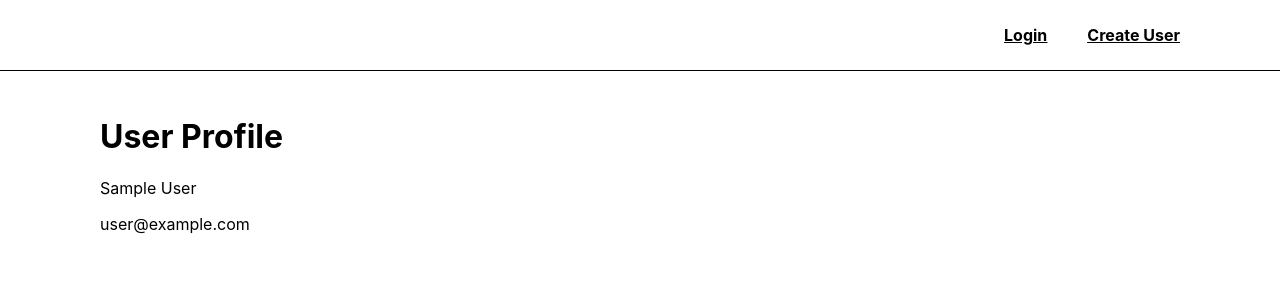
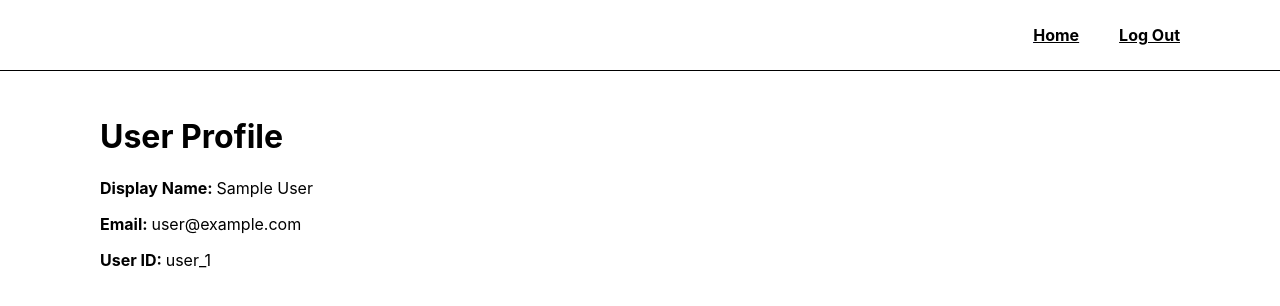
Before and after one commit to tln2007/DW-Exercise-Six, a React (Create React App) app: page / in a window 1280 px wide. Shown: the top 306 px of the page. Built offline with nearby package versions, Linux system fonts and the light colour scheme; no server answers; sample sign-in values are in the browser's storage.

Commit message:
fixed header and login page

```diff
--- a/src/pages/Login.js
+++ b/src/pages/Login.js
@@ -50,6 +50,7 @@ function LoginPage({ isLoggedIn, setIsLoggedIn, setUserInformation }) {
             <div className='PageWrapper'>
                 <h1>Login</h1>
                 <LoginForm loginUser={loginUser}/>
+                <p>{errors}</p>
             </div>
         </>
     );
--- a/src/pages/UserProfile.js
+++ b/src/pages/UserProfile.js
@@ -12,11 +12,25 @@ function UserProfilePage({ isLoading, isLoggedIn, userInformation, setIsLoggedIn
 
     return (
         <>
-            <Header setIsLoggedIn={setIsLoggedIn} setUserInformation={setUserInformation} />
+            <Header
+                isLoggedIn={isLoggedIn}
+                setIsLoggedIn={setIsLoggedIn}
+                setUserInformation={setUserInformation}
+            />
             <div className="PageWrapper">
                 <h1>User Profile</h1>
-                <p>{userInformation.displayName}</p>
-                <p>{userInformation.email}</p>
+                <p>
+                    <strong>Display Name: </strong>
+                    {userInformation.displayName}
+                </p>
+                <p>
+                    <strong>Email: </strong>
+                    {userInformation.email}
+                </p>
+                <p>
+                    <strong>User ID: </strong>
+                    {userInformation.uid}
+                </p>
             </div>
         </>
     );
```
